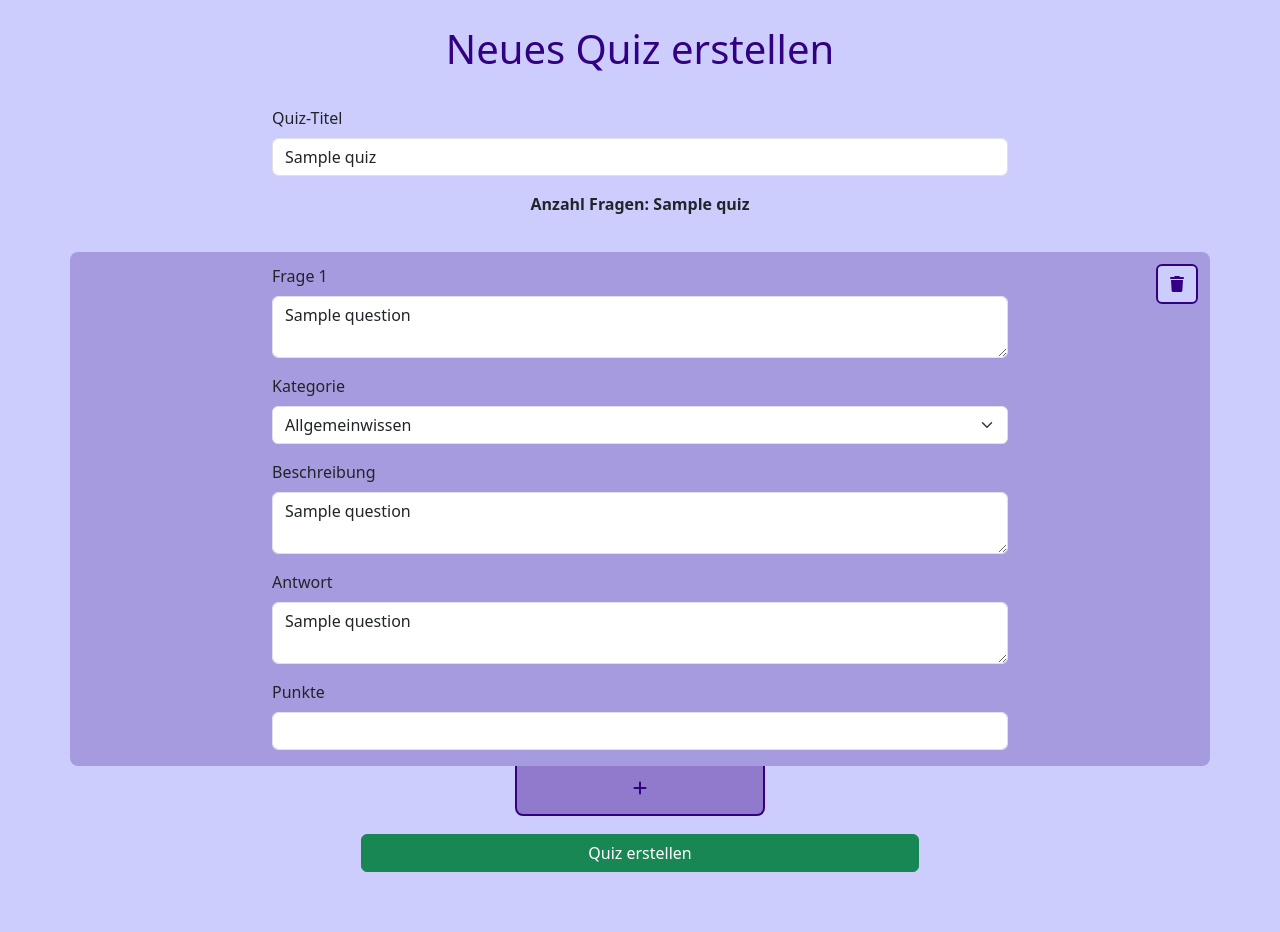
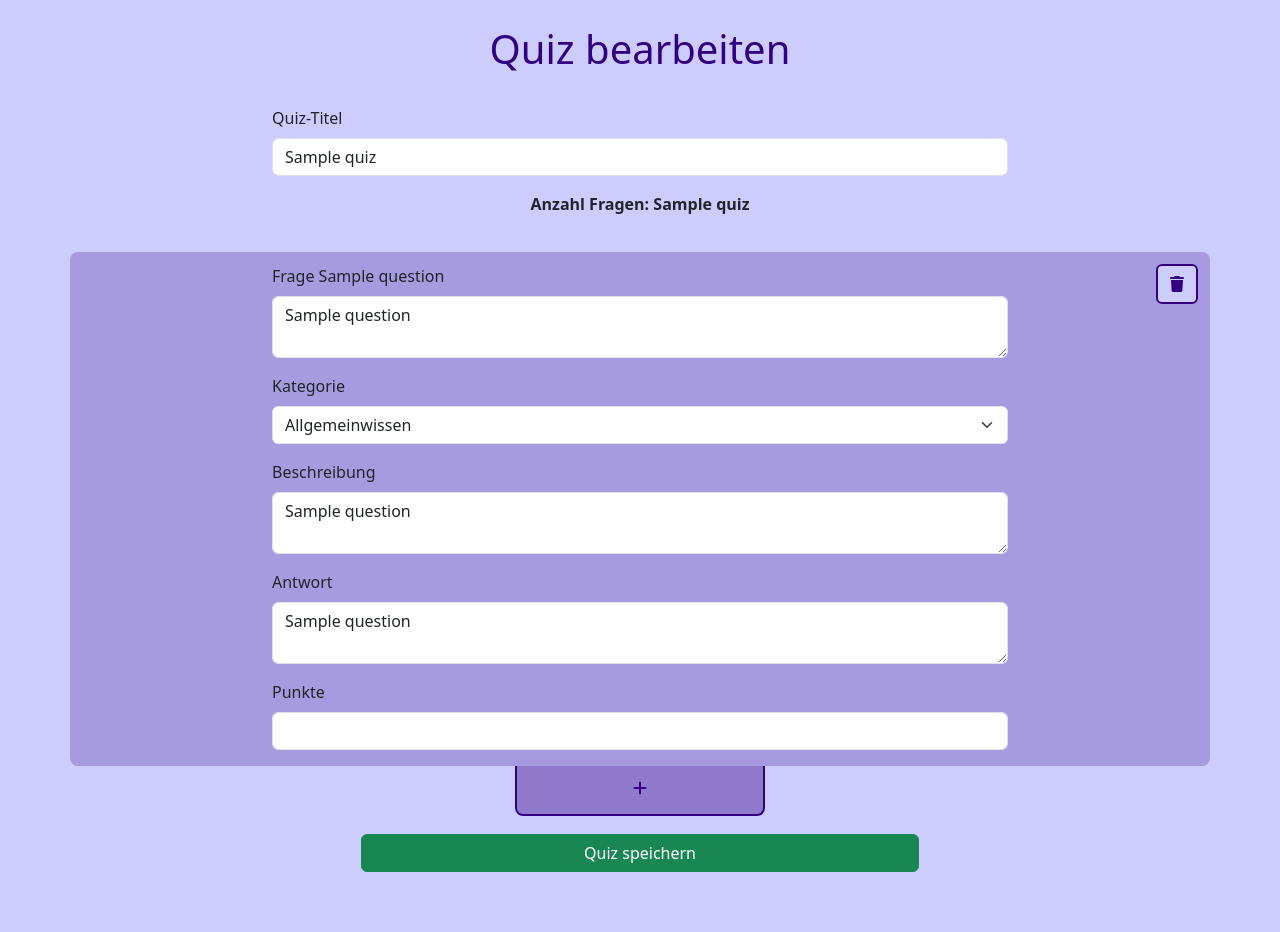
Before and after one commit to sebastianseidel24/QuizMeister, a Flask app: template templates/editquiz.html in a window 1280 px wide. Shown: the part 56-988 px from the top of the page. Run offline with Flask 3, Linux system fonts and the light colour scheme; the template is opened without the code that fills it: most values are stand-ins (such as "Sample title", 1, 10 or a date in 2020); some libraries are stand-ins or nearby versions.

Commit message:
editquiz updated (with bug)

```diff
--- a/quizzy.py
+++ b/quizzy.py
@@ -32,6 +32,9 @@ def createquiz():
             # Titel abrufen
             title = request.form.get("title")
 
+            #Brauche ich hier "with", obwohl ich es am Ende eh schließe?????????????????
+
+
             with sqlite3.connect('quizzy.db') as con:
                 cur = con.cursor()
 
@@ -46,21 +49,21 @@ def createquiz():
             # Fragen und Antwortoptionen hinzufügen
             i = 0
             while f"questions[{i}][question]" in request.form:
-                qid = i + 1
+                question_id = i + 1
                 question_text = request.form.get(f"questions[{i}][question]")
                 category = request.form.get(f"questions[{i}][category]")
                 description = request.form.get(f"questions[{i}][description]")
                 answer = request.form.get(f"questions[{i}][answer]")
                 points = request.form.get(f"questions[{i}][points]")
 
-                cur.execute("INSERT INTO questions (question_id, quiz_id, question, category, description, answer, points) VALUES (?,?,?,?,?,?,?)", (qid, new_quiz_id, question_text, category, description, answer, points))
+                cur.execute("INSERT INTO questions (question_id, quiz_id, question, category, description, answer, points) VALUES (?,?,?,?,?,?,?)", (question_id, new_quiz_id, question_text, category, description, answer, points))
                 con.commit()
                 msg2 = f"{i + 1} Fragen zur Datenbank hinzugefügt"
 
                 i += 1
 
             #Anzahl Fragen zu Quiz-DB hinzufügen
-            cur.execute("UPDATE quizzes SET number_of_questions = (?) WHERE title = (?)", (qid,title))
+            cur.execute("UPDATE quizzes SET number_of_questions = (?) WHERE title = (?)", (question_id, title))
             con.commit()
 
         except:
@@ -86,7 +89,7 @@ def quiz(quiz_id):
         cur = con.cursor()
 
         # Quiz-Daten laden
-        cur.execute("SELECT * FROM quizzes WHERE rowid = (?)", (quiz_id,))
+        cur.execute("SELECT rowid, * FROM quizzes WHERE rowid = (?)", (quiz_id,))
         quiz = cur.fetchone()
 
         # Fragen des Quizzes laden
@@ -99,15 +102,15 @@ def quiz(quiz_id):
         return "Quiz nicht gefunden.", 404
 
 
-@app.route("/editquiz", methods=["GET", "POST"])
-def editquiz():
-    quiz_id = request.args.get('quiz_id')
+@app.route("/editquiz/<int:quiz_id>", methods=["GET", "POST"])
+def editquiz(quiz_id):
+    #quiz_id = request.args.get('quiz_id')
 
     with sqlite3.connect('quizzy.db') as con:
         cur = con.cursor()
 
         # Quiz-Daten laden
-        cur.execute("SELECT * FROM quizzes WHERE rowid = (?)", (quiz_id,))
+        cur.execute("SELECT rowid, * FROM quizzes WHERE rowid = (?)", (quiz_id,))
         quiz = cur.fetchone()
 
         # Fragen des Quizzes laden
@@ -126,7 +129,7 @@ def editquiz():
                     cur = con.cursor()
 
                     #Quiz zu Datenbank hinzfügen
-                    cur.execute("UPDATE quizzes SET title = (?) WHERE rowid = (?)", (title,quiz_id))
+                    cur.execute("UPDATE quizzes SET title = (?) WHERE rowid = (?)", (title, quiz_id))
                     con.commit()
                     msg1 = f"Quiz-Titel '{title}' in Datenbank bearbeitet"
 
@@ -140,7 +143,13 @@ def editquiz():
                     answer = request.form.get(f"questions[{i}][answer]")
                     points = request.form.get(f"questions[{i}][points]")
 
-                    cur.execute("UPDATE questions SET question_id = (?), question = (?), category = (?), description = (?), answer = (?), points = (?) WHERE quiz_id = (?) AND question_id = (?)", (question_id, question_text, category, description, answer, points, quiz_id, question_id))
+                    cur.execute('''INSERT INTO questions (question_id, quiz_id, question, category, description, answer, points)
+                                VALUES (?,?,?,?,?,?,?)
+                                ON DUPLICATE KEY UPDATE questions
+                                SET question_id = (?), question = (?), category = (?), description = (?), answer = (?), points = (?)
+                                WHERE quiz_id = (?) AND question_id = (?)
+                                ''',
+                                (question_id, quiz_id, question_text, category, description, answer, points, question_id, question_text, category, description, answer, points, quiz_id, question_id))
                     con.commit()
                     msg2 = f"Fragen von Quiz '{title}' in Datenbank bearbeitet"
 
--- a/templates/editquiz.html
+++ b/templates/editquiz.html
@@ -6,21 +6,21 @@
 <body>
     {% include 'navbar.html' %}
 
-    <h1>Neues Quiz erstellen</h1>
+    <h1>Quiz bearbeiten</h1>
 
     <div class="container text-start">
-        <form action="{{ url_for('editquiz') }}" method="POST">
+        <form action="{{ url_for('editquiz', quiz_id=quiz[0]) }}" method="POST">
 
             <div class="row justify-content-center">
                 <div class="col-8">
                     <div class="mb-3">
                         <label for="inputTitle" class="form-label">Quiz-Titel</label>
-                        <input class="form-control" type="text" name="title" value="{{ quiz[0] }}" required></input>
+                        <input class="form-control" type="text" name="title" value="{{ quiz[1] }}" required></input>
                     </div>
 
                     <!-- Counter-Anzeige für die Anzahl der Fragen -->
                     <div class="text-center">
-                        <strong>Anzahl Fragen: <span id="question-counter">{{ quiz[1] }}</span></strong>
+                        <strong>Anzahl Fragen: <span id="question-counter">{{ quiz[2] }}</span></strong>
                     </div>
                     <br>
                 </div>
@@ -29,13 +29,13 @@
             {% for question in questions %}
             <!-- Bearbeiten der Fragen -->
             <div id="questions">
-                <div class="question" id="question-{{ question[0] }}">
+                <div class="question" id="question-{{ question[1] }}">
                     <div class="row justify-content-center with-background" style="padding-top: 12px;margin-top: 12px;">
                         <div class="col-2"></div>
                         <div class="col-8">
 
                             <div class="mb-3">
-                                <label for="inputQuestion" name="inputQuestion" class="form-label">Frage {{ question[0]
+                                <label for="inputQuestion" name="inputQuestion" class="form-label">Frage {{ question[1]
                                     }}</label>
                                 <textarea class="form-control" type="text" rows="2" name="questions[0][question]"
                                     required>{{  question[2] }}</textarea>
@@ -70,19 +70,19 @@
                             <div class="mb-3">
                                 <label for="inputAnswer" class="form-label">Antwort</label>
                                 <textarea class="form-control" type="text" rows="2" name="questions[0][answer]"
-                                    required>{{ question[5] }}</textarea>
+                                    required>{{ question[6] }}</textarea>
                             </div>
 
                             <div class="mb-3">
                                 <label for="inputPoints" class="form-label">Punkte</label>
                                 <input class="form-control" type="number" name="questions[0][points]"
-                                    value="{{ question[6] }}" min="0" max="5" step="0.5" required></input>
+                                    value="{{ question[7] }}" min="0" max="5" step="0.5" required></input>
                             </div>
 
 
                         </div>
                         <div class="col-2 text-end">
-                            <button class="btn btn-primary" type="button" onclick="deleteQuestion({{ question[0] }})"><i
+                            <button class="btn btn-primary" type="button" onclick="deleteQuestion({{ question[1] }})"><i
                                     class="fa-solid fa-trash"></i></button>
                         </div>
                     </div>
@@ -97,7 +97,7 @@
             </div>
 
             <div class="d-grid gap-2 col-6 mx-auto" style="padding-top: 18px;">
-                <button class="btn btn-success" type="submit">Quiz erstellen</button>
+                <button class="btn btn-success" type="submit">Quiz speichern</button>
             </div>
         </form>
     </div>
@@ -180,9 +180,9 @@
             updateQuestionCounter();
         }
 
-        function deleteQuestion(qid) {
+        function deleteQuestion(question_id) {
             // Entferne die Frage
-            const question_to_delete = document.getElementById(`question-${qid}`);
+            const question_to_delete = document.getElementById(`question-${question_id}`);
             if (question_to_delete) {
                 question_to_delete.parentNode.removeChild(question_to_delete);
             }
```
Also changed, not shown: create_table.py (+22 -2 lines), templates/quiz.html (+17 -7 lines), quizzy.db.
